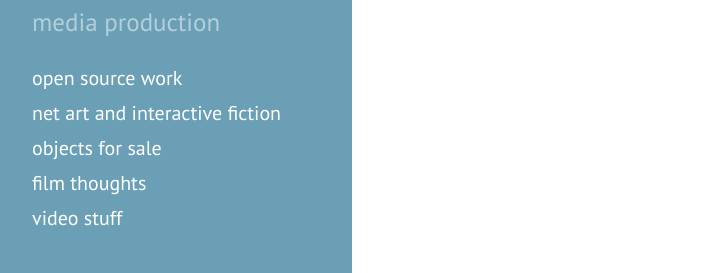
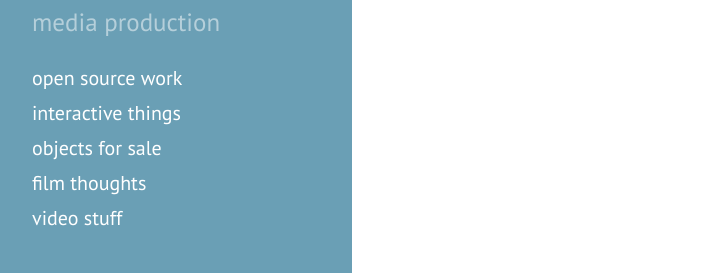
Before and after one commit to kaborso/kaborso.github.io, a Jekyll site: the page built from index.html, in a window 1280 px wide. Shown: the part 624-897 px from the top of the page, without its empty margins (8-736 px from the left). Built offline with Jekyll 4.4.1, drawn with Linux system fonts in a browser that asks for light colours.

Commit message:
update links and meta

```diff
--- a/_config.yml
+++ b/_config.yml
@@ -18,11 +18,11 @@ author:
 links:
     - title:      open source work
       url:        https://github.com/kaborso/
-    - title:      net art and interactive fiction
-      url:        '#'
+    - title:      interactive things
+      url:        https://tilde.town/~kaborso/
     - title:      objects for sale
-      url:        '#'
+      url:        https://kaborso.itch.io
     - title:      film thoughts
-      url:        '#'
+      url:        http://seneschalofdust.com
     - title:      video stuff
       url:        '#'
--- a/_includes/head.html
+++ b/_includes/head.html
@@ -6,13 +6,19 @@
 
   <!-- Enable responsiveness on mobile devices-->
   <meta name="viewport" content="width=device-width, initial-scale=1.0, maximum-scale=1">
+  <meta name="author" content="Akil Brooks">
+  <meta name="description" content="information about Akil Brooks (kaborso)">
   <meta property="og:site_name" content="kaborso">
-  <meta name="Description" content="kaborso">
-  <meta property="og:title" content="kaborso">
-  <meta property="og:description" content="kaborso">
+  <meta property="og:title" content="kaborso · akil brooks">
+  <meta property="og:description" content="information about Akil Brooks (kaborso)">
   <meta property="og:type" content="website">
   <meta property="og:url" content="http://kaborso.com/">
   <meta property="og:image" content="/apple-touch-icon-200x200.png">
+  <meta name="twitter:card" content="summary">
+  <meta name="twitter:site" content="@kaborso">
+  <meta name="twitter:title" content="kaborso">
+  <meta name="twitter:description" content="Akil Brooks">
+  <meta name="twitter:image" content="/apple-touch-icon-200x200.png">
 
   <title>
     {% if page.title == "Home" %}
```
